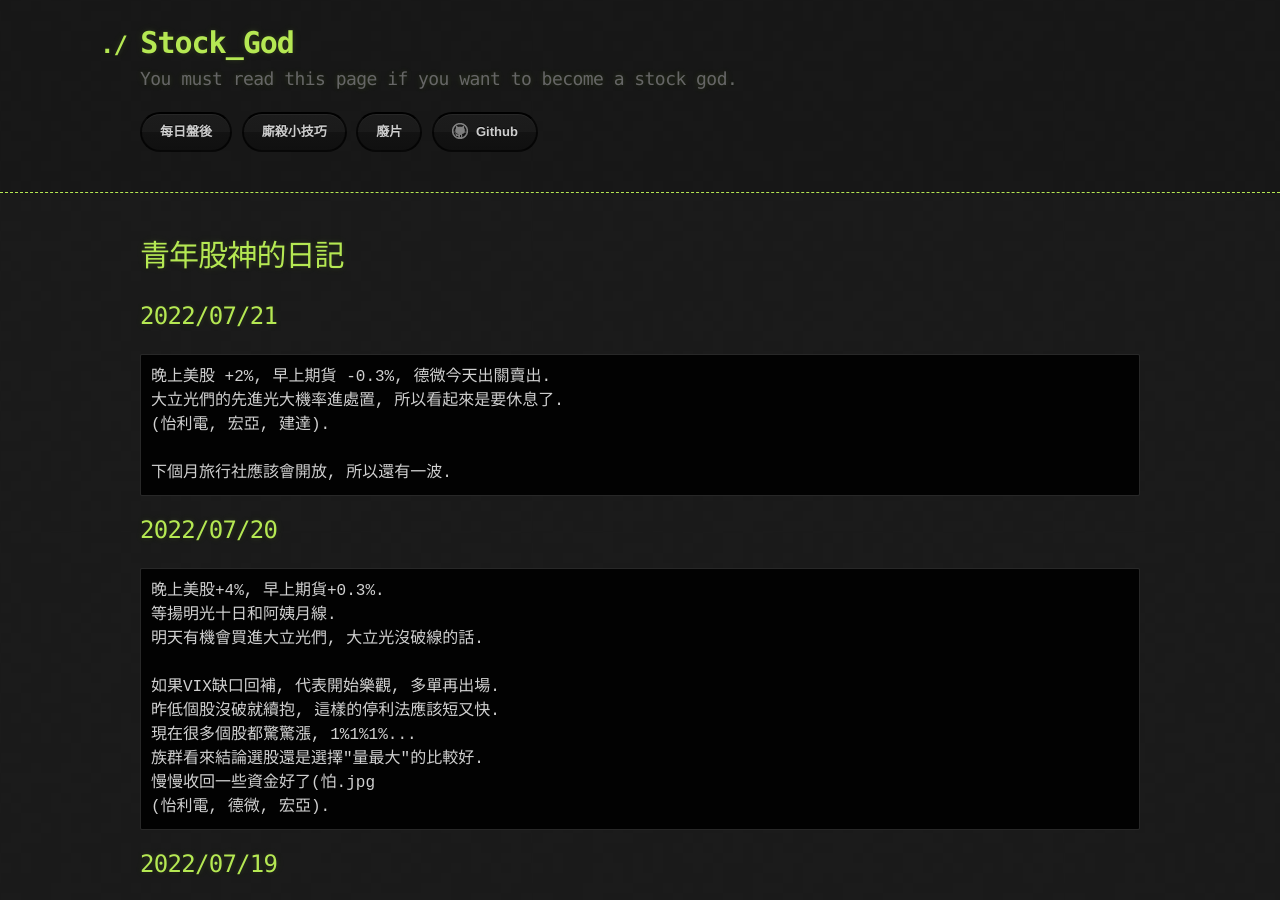
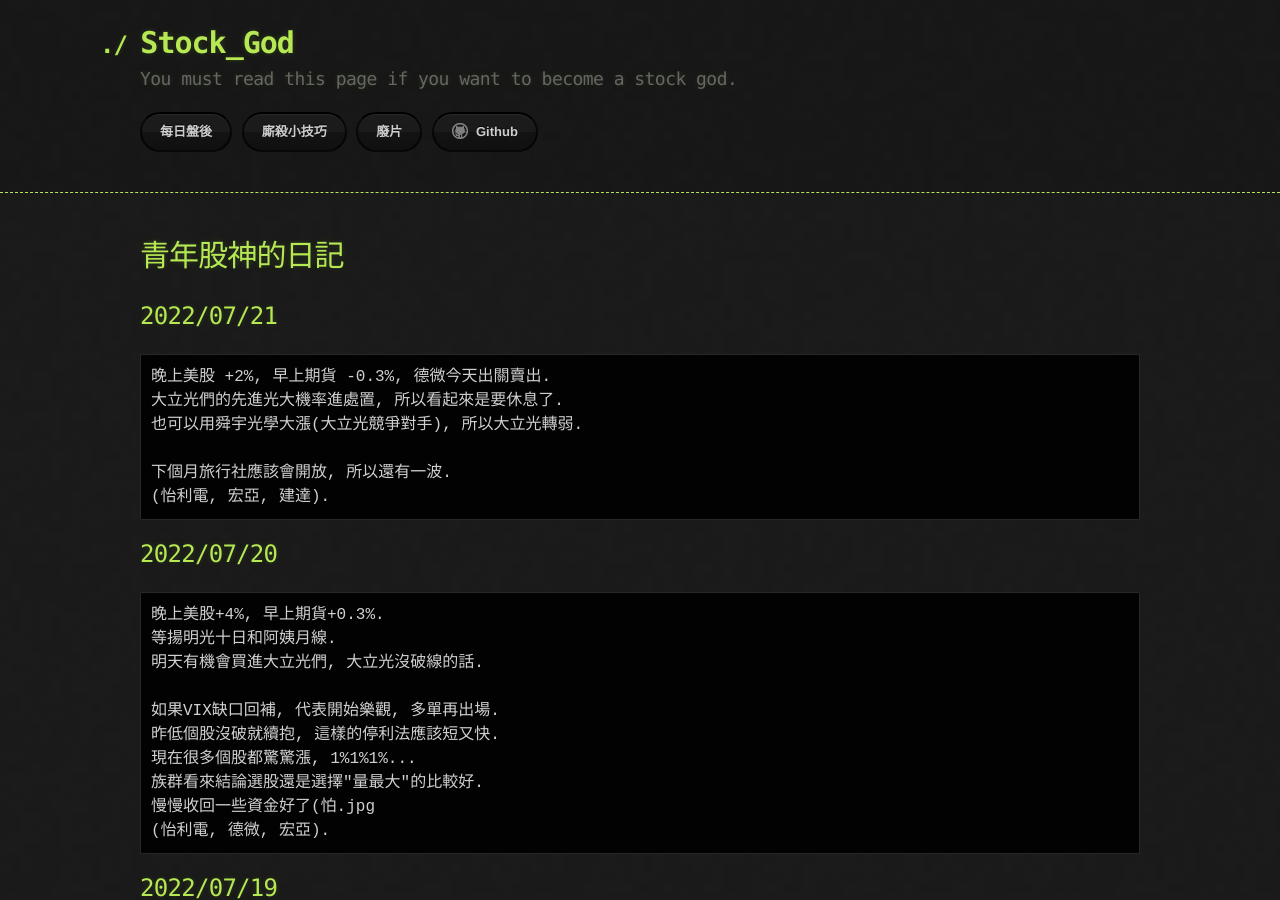
Before and after one commit to lepg5487/Stock_God, a Jekyll site: the page built from index.md, in a window 1280 px wide and 900 px high. Built offline with Jekyll 4.4.1, drawn with Linux system fonts in a browser that asks for light colours; our own code applies the rules of GitHub Pages for plain Markdown files.

Commit message:
Update index.md

````diff
--- a/index.md
+++ b/index.md
@@ -7,9 +7,10 @@ layout: testlayouts
 ```
 晚上美股 +2%, 早上期貨 -0.3%, 德微今天出關賣出.
 大立光們的先進光大機率進處置, 所以看起來是要休息了.
+也可以用舜宇光學大漲(大立光競爭對手), 所以大立光轉弱.
+
+下個月旅行社應該會開放, 所以還有一波.
 (怡利電, 宏亞, 建達).
-
-下個月旅行社應該會開放, 所以還有一波.
 ```
 
 ## 2022/07/20
````
